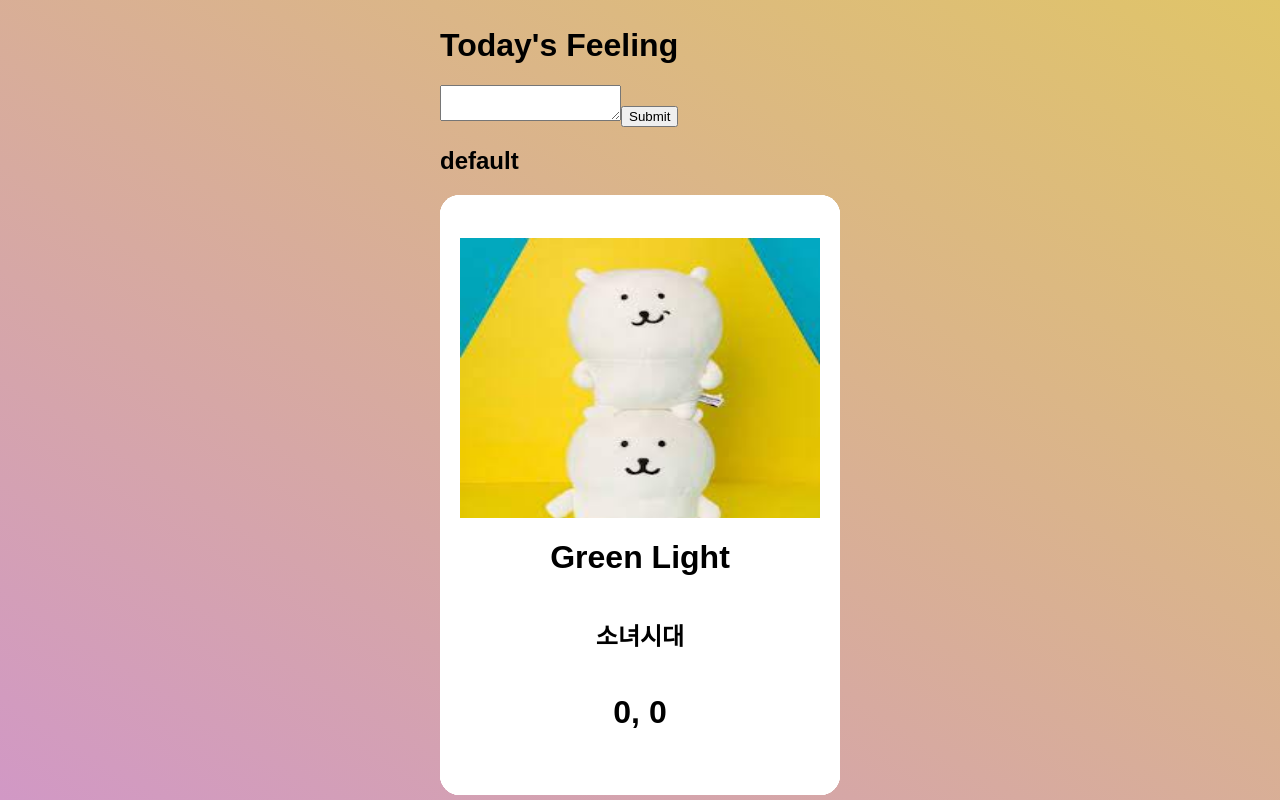
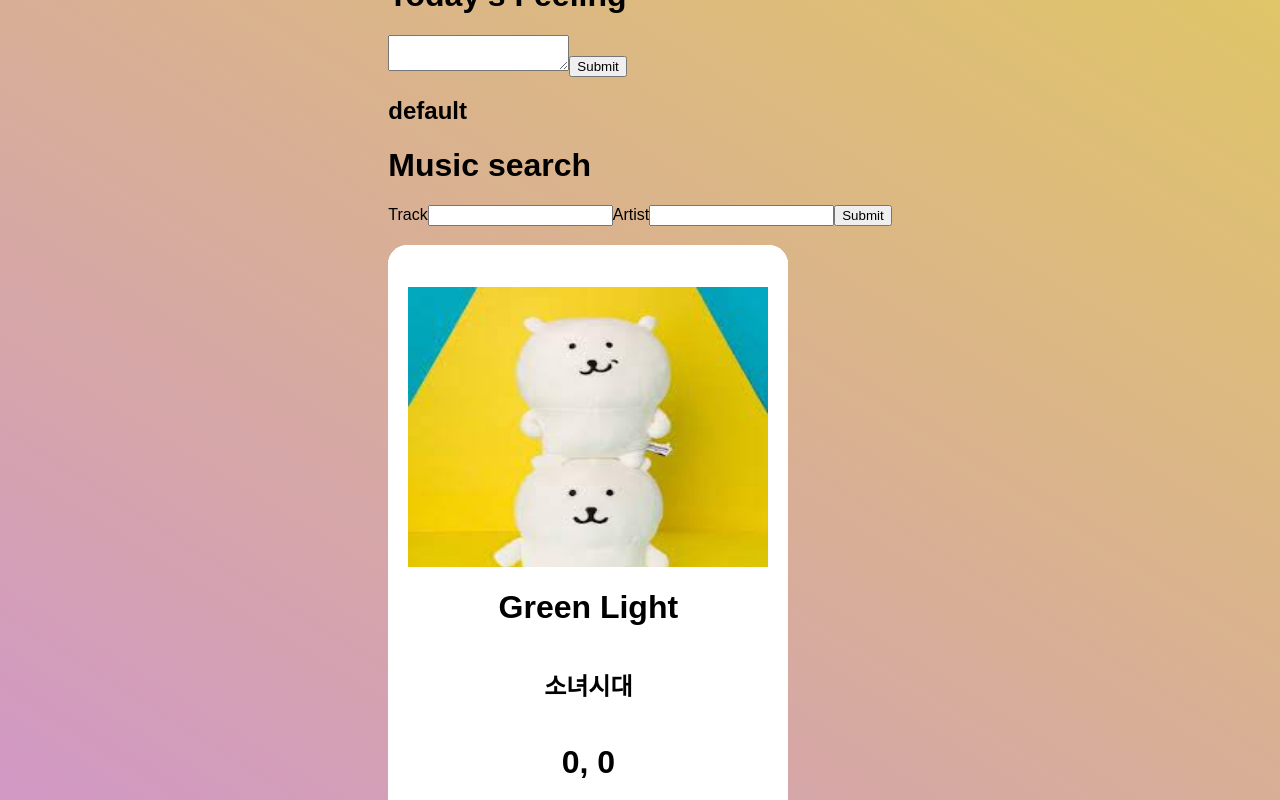
Before and after one commit to jimniDev/Setiment-Analysis-Music, a React (Create React App) app: page / in a window 1280 px wide. Built offline with nearby package versions, Linux system fonts and the light colour scheme; no server answers.

Commit message:
FEAT: Music Search

```diff
--- a/package.json
+++ b/package.json
@@ -12,6 +12,7 @@
     "react": "^18.2.0",
     "react-dom": "^18.2.0",
     "react-scripts": "5.0.1",
+    "use-immer": "^0.9.0",
     "web-vitals": "^2.1.4"
   },
   "scripts": {
--- a/src/App.js
+++ b/src/App.js
@@ -2,6 +2,7 @@ import { useEffect } from "react";
 import { fireStore } from "./Firebase";
 import { InputForm } from "./InputForm";
 import { CardSet } from "./CardSet";
+import { MusicSearch } from "./MusicSearch";
 
 function App() {
 
@@ -10,7 +11,9 @@ function App() {
   });
 
   return <div className="App">
+
     <InputForm />
+    <MusicSearch/>
     <CardSet />
   </div>;
 }
--- a/src/Card.js
+++ b/src/Card.js
@@ -4,7 +4,8 @@ import styles from "./Card.module.css";
 export function Card ({
     children,
     img,
-    data
+    data,
+    setData,
 }) {
     const innerWidth = window.innerWidth;
     const cardRef = useRef();
@@ -88,6 +89,8 @@ export function Card ({
             duration: innerWidth * 1.5,
         });
         setTimeout(() => cardRef.current.style.transition = '', 1000) // transition initialize
+
+
     }
 
     return (
--- a/src/CardSet.js
+++ b/src/CardSet.js
@@ -9,30 +9,35 @@ export function CardSet() {
             title: '밤편지',
             artist: 'IU',
             albumImg: './img/nongdamgom1.jpeg',
+            status: '',
         },
         {
             id: 2,
             title: 'DNA',
             artist: 'BTS',
             albumImg: './img/nongdamgom2.jpeg',
+            status: '',
         },
         {
             id: 3,
             title: '귤',
             artist: '제주소년',
             albumImg: './img/nongdamgom3.jpeg',
+            status: '',
         },
         {
             id: 4,
             title: 'Post Malobne(Feat.RANI)',
             artist: 'Sam Feldt',
             albumImg: './img/nongdamgom4.png',
+            status: '',
         },
         {
             id: 5,
             title: 'Green Light',
             artist: '소녀시대',
             albumImg: './img/nongdamgom5.jpeg',
+            status: '',
         }
     ]
 
@@ -107,6 +112,7 @@ export function CardSet() {
         <div className={styles.frame}>
             {data.map((data) => (
                 <Card
+                    setData={setData}
                     key={data.id}
                     data = {data}
                     img={data.albumImg}
--- /dev/null
+++ b/src/MusicSearch.js
@@ -0,0 +1,77 @@
+import { useState } from "react";
+import { useImmer } from 'use-immer';
+
+export function MusicSearch(props) {
+    const [inputMusic, updateInputMusic] = useImmer({
+      userInput: {
+        track: '',
+        artist: ''
+      },
+      result: {}
+    });
+
+    const [status, setStatus] = useState('default');
+
+    function handleTrackChange(e) {
+      updateInputMusic(m => {
+          m.userInput.track = e.target.value
+        });
+    }
+
+    function handleArtistChange(e) {
+      updateInputMusic(m => {
+        m.userInput.artist = e.target.value
+      });
+    }
+
+    function handleSubmit(e) {
+      alert('A music was submitted: '+ inputMusic);
+      e.preventDefault();
+
+      const params = {
+        track: inputMusic.userInput.track,
+        artist: inputMusic.userInput.artist,
+      }
+      const queryString = new URLSearchParams(params).toString();
+      console.log(queryString)
+
+      fetch(`/search?${queryString}`
+      ).then(
+        res => res.json(),
+        setStatus("Waiting")
+      ).then(
+        data => {
+          console.log(data)
+
+          updateInputMusic(m => {
+            m.result= data // 다시 오브젝트로 변경
+          })
+          console.log(inputMusic);
+          setStatus("Complete")
+
+          localStorage.setItem('music', JSON.stringify(inputMusic)) //오브젝트-> Json 으로 저장
+          const getValue = localStorage.getItem('music');
+          console.log('result~~~~', JSON.parse(getValue))
+          console.log(inputMusic);
+
+        }
+      )
+
+    }
+
+    return (
+      <div>
+        <form onSubmit={handleSubmit}>
+          <label>
+          <h1>Music search</h1>
+          <label>Track</label>
+          <input value={inputMusic.userInput.track} onChange={handleTrackChange} />
+          <label>Artist</label>
+          <input value={inputMusic.userInput.artist} onChange={handleArtistChange} />
+          </label>
+          <input type="submit" value="Submit"/>
+        </form>
+        <h3>{inputMusic.userInput.track}</h3>
+      </div>
+    )
+}
--- a/src/inputForm.js
+++ b/src/inputForm.js
@@ -1,15 +1,21 @@
 import { useState } from "react";
 
 export function InputForm(props) {
-    const [value, setValue] = useState('');
+    const [analysis, setAnalysis] = useState({
+      userInput: '',
+      result: {},
+    });
     const [status, setStatus] = useState('default');
 
     function handleChange(e) {
-        setValue(e.target.value);
+        setAnalysis({
+          ...analysis,
+          userInput: e.target.value
+        });
     }
 
     function handleSubmit(e) {
-        alert('A Sentence was submitted: ' + value);
+        alert('A Sentence was submitted: ' + analysis.userInput);
         e.preventDefault();
 
         fetch("/analysis", {
@@ -18,7 +24,7 @@ export function InputForm(props) {
               'Content-type': 'application/json'
           },
             body: JSON.stringify({
-              text: value,
+              text: analysis.userInput,
             })
           }
           ).then(
@@ -27,7 +33,17 @@ export function InputForm(props) {
           ).then(
             data => {
               console.log(data)
-              setStatus(data.top.val)
+
+              setAnalysis({
+                ...analysis,
+                result: data // 다시 오브젝트로 변경
+              })
+              setStatus("Complete")
+              localStorage.setItem('res', JSON.stringify(analysis)) //오브젝트-> Json 으로 저장
+              const getValue = localStorage.getItem('res');
+              console.log('result~~~~', JSON.parse(getValue))
+              console.log(analysis);
+
             }
           )
     }
@@ -37,11 +53,12 @@ export function InputForm(props) {
         <form onSubmit={handleSubmit}>
           <label>
           <h1>Today's Feeling</h1>
-          <textarea value={value} onChange={handleChange} />
+          <textarea value={analysis.userInput} onChange={handleChange} />
           </label>
           <input type="submit" value="Submit"/>
         </form>
         <h2>{status}</h2>
+        <h3>{analysis.userInput}</h3>
       </div>
     )
 }
```
Also changed, not shown: 1 other file (tests, documents, lock files or other folders).
